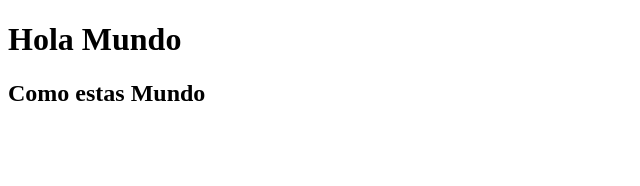
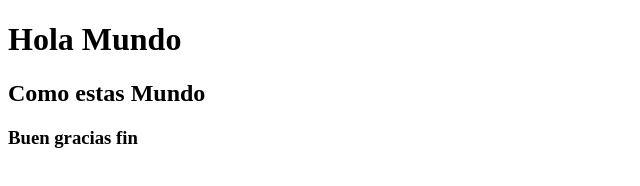
Before and after one commit to adsi2067725/Ejercicio1, a plain HTML site: page index.html in a window 1280 px wide. Shown: the whole page, without its empty margins (0-640 px from the left). Drawn offline with Linux system fonts and the light colour scheme.

Commit message:
agrege msj fin

```diff
--- a/index.html
+++ b/index.html
@@ -10,6 +10,7 @@
 <body>
     <h1>Hola Mundo </h1>
     <h2>Como estas Mundo</h2>
+    <h3>Buen gracias fin</h3>
 </body>
 
 </html>
```
